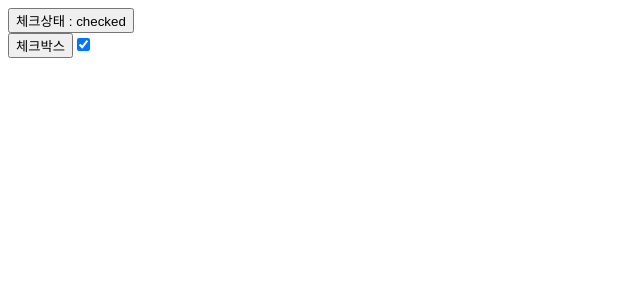
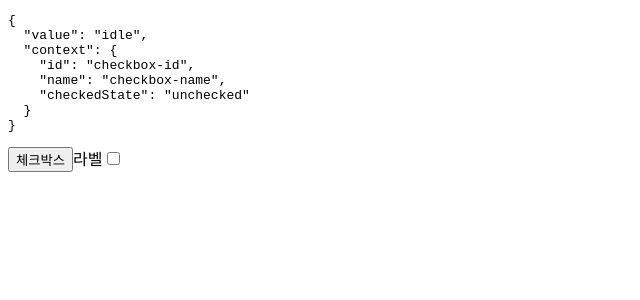
Before and after one commit to dev-hobin/dive-to-ui, a Next.js app: page /checkbox in a window 1280 px wide. Shown: the top 300 px of the page, without its empty margins (0-640 px from the left). Built offline with nearby package versions, Linux system fonts and the light colour scheme.

Commit message:
feat: 체크박스 기본동작 구현 완료

```diff
--- a/src/app/checkbox/page.tsx
+++ b/src/app/checkbox/page.tsx
@@ -1,39 +1,19 @@
 'use client'
 
-import { useState } from 'react'
-import * as Checkbox from '../../ui/checkbox'
-import { CheckedState } from '@/machines/checkbox/checkbox.machine'
+import * as Checkbox from '@/ui/checkbox'
 
 export default function CheckboxPage() {
-  const [checked, setChecked] = useState<CheckedState>('checked')
-  const [disabled, setDisabled] = useState<boolean>(false)
-
   return (
     <main>
-      <button
-        type="button"
-        onClick={() => setChecked((prev) => (prev === 'checked' ? 'unchecked' : 'checked'))}
-      >
-        체크상태 : {String(checked)}
-      </button>
       <form
-        onSubmit={(ev) => {
-          ev.preventDefault()
-          console.log(ev)
-        }}
         onChange={(ev) => {
-          const formData = new FormData(ev.currentTarget)
-          console.log(formData.get('hi'))
+          const data = new FormData(ev.currentTarget)
+          console.log('form change event: ', data.get('checkbox-name'))
         }}
       >
-        <Checkbox.Root
-          id="checkbox"
-          checked={checked}
-          name="hi"
-          onCheckedChange={setChecked}
-          disabled={disabled}
-        >
+        <Checkbox.Root id="checkbox-id" name="checkbox-name">
           <Checkbox.Indicator>체크박스</Checkbox.Indicator>
+          <label htmlFor="checkbox-id">라벨</label>
           <Checkbox.Input />
         </Checkbox.Root>
       </form>
--- a/src/machines/checkbox/checkbox.machine.ts
+++ b/src/machines/checkbox/checkbox.machine.ts
@@ -1,15 +1,8 @@
 import { assign, createMachine } from 'xstate'
 
-export type Context = {
-  checked: CheckedState
-  id: string
-  name: string
-  disabled: boolean
-  required: boolean
-  value: string
-}
 export type CheckedState = 'unchecked' | 'checked' | 'indeterminate'
 
+type Events = { type: 'CHECK' } | { type: 'INPUT.CHECK'; value: CheckedState }
 export const machine = createMachine(
   {
     id: 'Checkbox',
@@ -19,75 +12,56 @@ export const machine = createMachine(
         on: {
           CHECK: [
             {
-              guard: 'isDisabled',
+              guard: 'withForm',
+              actions: ['updateCheckedState', 'syncInputState', 'dispatchChange'],
             },
             {
-              actions: ['setChecked', 'dispatchChange'],
+              actions: ['updateCheckedState', 'syncInputState'],
             },
           ],
+          'INPUT.CHECK': {
+            actions: ['setCheckedState'],
+          },
         },
       },
     },
-    on: {
-      'CHECKED.SET': [
-        {
-          guard: ({ context, event }) => context.checked === event.value,
-        },
-        {
-          target: '.idle',
-          actions: ['setChecked', 'dispatchChange'],
-        },
-      ],
-      'CONTEXT.SET': {
-        target: '.idle',
-        actions: 'setContext',
+    types: {
+      context: {} as {
+        id: string
+        name: string | undefined
+        checkedState: CheckedState
       },
-    },
-    types: {
-      context: {} as Context,
-      events: {} as
-        | { type: 'CHECK' }
-        | { type: 'CHECKED.SET'; value: CheckedState }
-        | { type: 'CONTEXT.SET'; value: Partial<Context> },
+      events: {} as { type: 'CHECK' } | { type: 'INPUT.CHECK'; value: CheckedState },
     },
     context: ({ input }) => ({
-      checked: input.checked ?? 'unchecked',
-      id: input.id ?? '',
-      name: input.name ?? 'inputName',
-      disabled: input.disabled ?? false,
-      required: input.required ?? false,
-      value: input.value ?? 'on',
+      id: input?.id ?? '',
+      name: input?.name ?? undefined,
+      checkedState: input?.checkedState ?? 'unchecked',
     }),
   },
   {
     guards: {
-      isDisabled: ({ context }) => context.disabled,
+      withForm: ({ context }) => !!context.name,
     },
     actions: {
-      setChecked: assign({
-        checked: ({ context, event }) => {
-          if (event.type === 'CHECK') {
-            if (context.checked === 'checked') return 'unchecked'
-            if (context.checked === 'unchecked') return 'checked'
-            return 'checked'
-          } else if (event.type === 'CHECKED.SET') {
-            const checked = event.value
-            return checked
-          } else {
-            return context.checked
-          }
-        },
+      updateCheckedState: assign(({ context }) => {
+        console.log('updateCheckedState', context)
+        const { checkedState } = context
+        switch (checkedState) {
+          case 'indeterminate':
+          case 'unchecked':
+            return { checkedState: 'checked' as CheckedState }
+          case 'checked':
+          default:
+            return { checkedState: 'unchecked' as CheckedState }
+        }
       }),
-      setContext: assign(({ context, event }) => {
-        if (event.type !== 'CONTEXT.SET') return context
-        return event.value
-      }),
+      syncInputState: ({ context }) => {
+        console.log('syncInputState')
+        const { id, checkedState } = context
+        const inputEl = document.getElementById(id) as HTMLInputElement | null
+        if (!inputEl) return
 
-      dispatchChange: ({ context }) => {
-        const { id, checked } = context
-        console.log('dispatchChange')
-
-        const inputEl = document.getElementById(id) as HTMLInputElement | null
         const inputProto = window.HTMLInputElement.prototype
         const descriptor = Object.getOwnPropertyDescriptor(
           inputProto,
@@ -95,13 +69,27 @@ export const machine = createMachine(
         ) as PropertyDescriptor
         const setChecked = descriptor.set
 
-        if (inputEl && setChecked) {
-          const ev = new Event('click', { bubbles: true })
-          inputEl.indeterminate = checked === 'indeterminate' ? true : false
-          setChecked.call(inputEl, checked === 'unchecked' ? false : true)
-          inputEl.dispatchEvent(ev)
-        }
+        if (!setChecked) return
+        setChecked.call(inputEl, isChecked(checkedState))
+        inputEl.indeterminate = isIndeterminate(checkedState)
       },
+      dispatchChange: ({ context }) => {
+        console.log('dispatchChange')
+        const { id } = context
+        const inputEl = document.getElementById(id) as HTMLInputElement | null
+        if (!inputEl) return
+
+        const ev = new Event('click', { bubbles: true })
+        inputEl.dispatchEvent(ev)
+      },
+      setCheckedState: assign(({ context, event }) => {
+        if (event.type !== 'INPUT.CHECK') return {}
+        if (context.checkedState === event.value) return {}
+        return { checkedState: event.value }
+      }),
     },
   },
 )
+
+const isChecked = (checkedState: CheckedState) => checkedState === 'checked'
+const isIndeterminate = (checkedState: CheckedState) => checkedState === 'indeterminate'
--- a/src/ui/checkbox/indicator.tsx
+++ b/src/ui/checkbox/indicator.tsx
@@ -1,15 +1,24 @@
-import { useContext } from 'react'
-import { useSelector } from '@xstate/react'
 import { Dive } from '@/core/dive'
 import { forwardRefWithAsChild } from '@/utils/forward-ref-with-as-child'
+import { useContext } from 'react'
 import { MachineContext } from './context'
 
 export const Indicator = forwardRefWithAsChild<'button'>((props, ref) => {
   const actorRef = useContext(MachineContext)!
-  const state = useSelector(actorRef, (state) => state)
   const send = actorRef.send
 
   return (
-    <Dive.button type="button" onClick={(ev) => send({ type: 'CHECK' })} {...props} ref={ref} />
+    <Dive.button
+      type="button"
+      tabIndex={0}
+      onKeyDown={(ev) => {
+        if (ev.key === 'Enter') {
+          ev.preventDefault()
+        }
+      }}
+      onClick={(ev) => send({ type: 'CHECK' })}
+      {...props}
+      ref={ref}
+    />
   )
 })
--- a/src/ui/checkbox/input.tsx
+++ b/src/ui/checkbox/input.tsx
@@ -4,38 +4,25 @@ import { useSelector } from '@xstate/react'
 
 type InputProps = InputHTMLAttributes<HTMLInputElement>
 export const Input = forwardRef<HTMLInputElement, InputProps>((props, ref) => {
-  const { id, disabled, required, defaultChecked, ...rest } = props
   const actorRef = useContext(MachineContext)!
   const state = useSelector(actorRef, (state) => state)
+  const context = state.context
   const send = actorRef.send
-  const context = state.context
-
-  const isDisabled = disabled || context.disabled
-  const isRequired = required || context.required
-  const isDefaultChecked = defaultChecked || context.checked === 'checked'
 
   return (
     <input
       id={context.id}
+      name={context.name}
       type="checkbox"
-      aria-hidden
-      name={context.name}
       tabIndex={-1}
-      disabled={isDisabled}
-      required={isRequired}
-      defaultChecked={isDefaultChecked}
       onChange={(ev) => {
-        if (ev.currentTarget.indeterminate) {
-          send({ type: 'CHECKED.SET', value: 'indeterminate' })
+        if (ev.target.indeterminate) {
+          send({ type: 'INPUT.CHECK', value: 'indeterminate' })
         } else {
-          if (ev.currentTarget.checked) {
-            send({ type: 'CHECKED.SET', value: 'checked' })
-          } else {
-            send({ type: 'CHECKED.SET', value: 'unchecked' })
-          }
+          send({ type: 'INPUT.CHECK', value: ev.target.checked ? 'checked' : 'unchecked' })
         }
       }}
-      {...rest}
+      {...props}
       ref={ref}
     />
   )
--- a/src/ui/checkbox/root.tsx
+++ b/src/ui/checkbox/root.tsx
@@ -1,59 +1,26 @@
-import { ReactNode, useEffect } from 'react'
+import { ReactNode } from 'react'
 import { useActor } from '@xstate/react'
 import { machine } from '@/machines/checkbox'
-import {
-  type CheckedState,
-  type Context as CheckboxMachineContext,
-} from '@/machines/checkbox/checkbox.machine'
-import { useCallbackRef } from '@/hooks/use-callback-ref'
 import { MachineContext } from './context'
 
 type RootProps = {
   children: ReactNode
   id: string
-  checked?: CheckedState
-  onCheckedChange?: (checked: CheckedState) => void
   name?: string
-  required?: boolean
-  value?: string
-  disabled?: boolean
 }
 export const Root = (props: RootProps) => {
-  const [_, send, actorRef] = useActor(machine, {
+  const { id, name, children } = props
+  const [state, send, actorRef] = useActor(machine, {
     input: {
-      checked: props.checked ?? 'unchecked',
-      id: props.id,
-      name: props.name ?? '',
-      disabled: props.disabled ?? false,
-      required: props.required ?? false,
-      value: props.value ?? 'on',
+      id: id,
+      name: name,
     },
   })
 
-  const onCheckedChange = useCallbackRef(props.onCheckedChange)
-
-  useEffect(() => {
-    const subscription = actorRef.subscribe((state) => {
-      onCheckedChange(state.context.checked)
-    })
-
-    return subscription.unsubscribe
-  }, [onCheckedChange, actorRef])
-
-  useEffect(() => {
-    if (props.checked === undefined) return
-    send({ type: 'CHECKED.SET', value: props.checked })
-  }, [props.checked, send])
-
-  useEffect(() => {
-    const context: Partial<CheckboxMachineContext> = {}
-    if (props.disabled !== undefined) context.disabled = props.disabled
-    if (props.id !== undefined) context.id = props.id
-    if (props.name !== undefined) context.name = props.name
-    if (props.required !== undefined) context.required = props.required
-    if (props.value !== undefined) context.value = props.value
-    send({ type: 'CONTEXT.SET', value: context })
-  }, [props.disabled, props.id, props.name, props.required, props.value, props.checked, send])
-
-  return <MachineContext.Provider value={actorRef}>{props.children}</MachineContext.Provider>
+  return (
+    <MachineContext.Provider value={actorRef}>
+      <pre>{JSON.stringify({ value: state.value, context: state.context }, null, 2)}</pre>
+      {children}
+    </MachineContext.Provider>
+  )
 }
```
